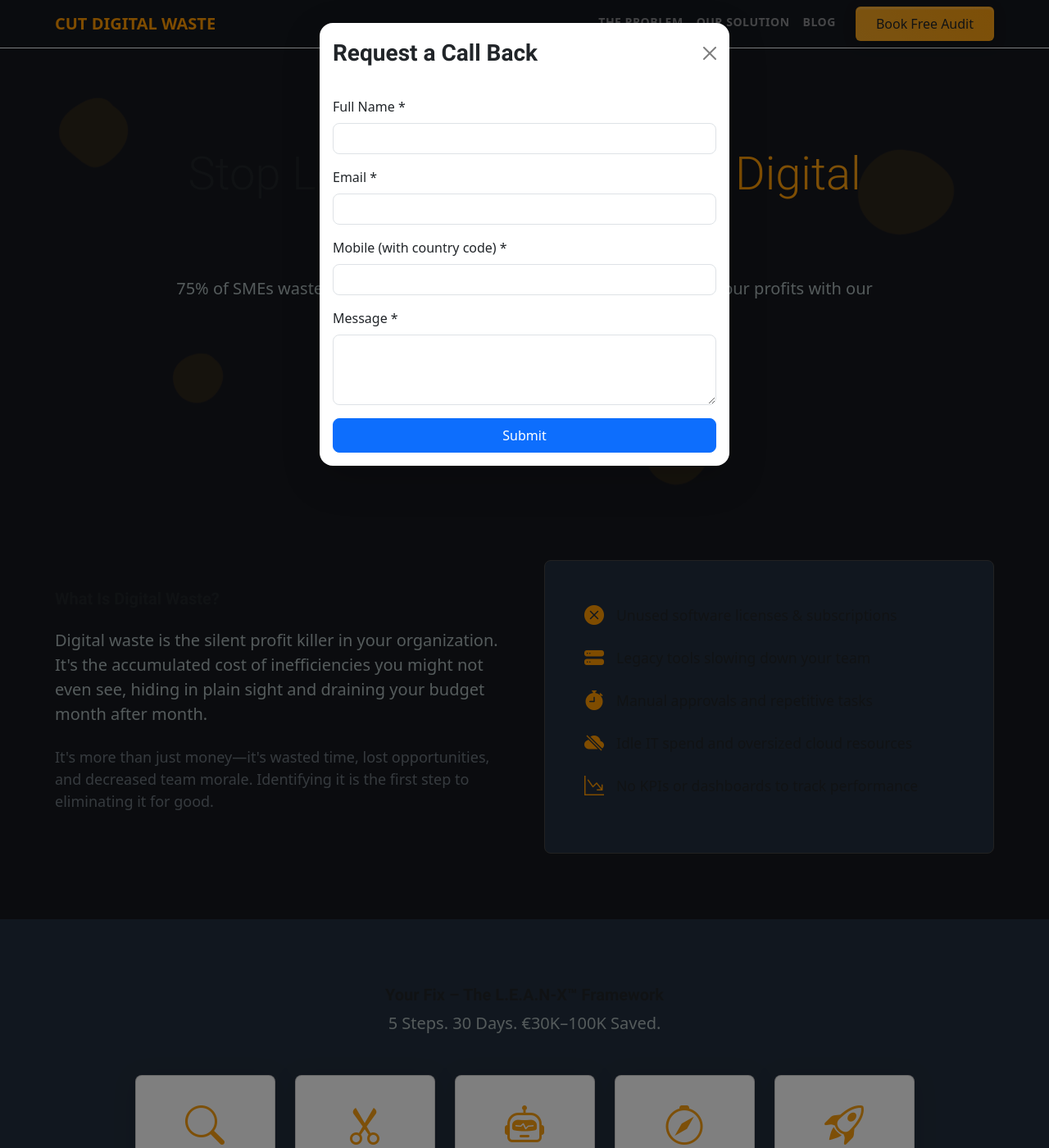
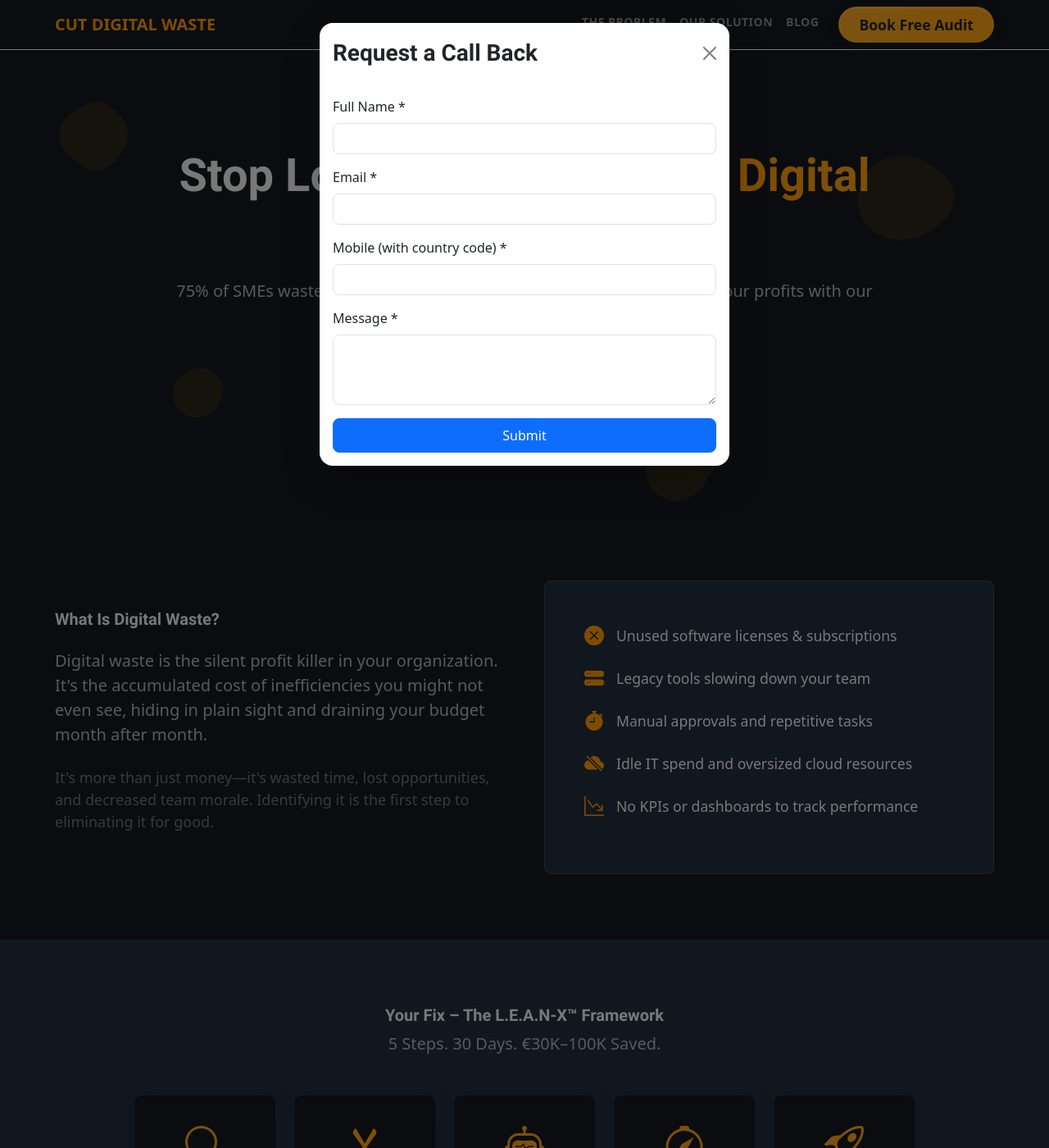
Before and after one commit to leanxmethod/cutdigitalwaste, a Jekyll site: the page built from index.html, in a window 1280 px wide and 1400 px high. Shown: the whole window at 82% size. Built offline with Jekyll 4.4.1, drawn with Linux system fonts in a browser that asks for light colours; some web fonts are replaced; the list of posts is cut into pages by our own code.

Commit message:
blog page fixed

```diff
--- a/css/main.scss
+++ b/css/main.scss
@@ -28,7 +28,7 @@
 body {
   font-family: "Poppins", sans-serif;
   background-color: var(--brand-dark) !important;
-  color: var(--brand-text-light);
+  color: var(--brand-text-light) !important;
 }
 
 /* --- Animated SVG Background --- */
@@ -84,9 +84,9 @@
 
 /* --- Glossy Button Style --- */
 .btn-glossy-orange {
-  padding: 1rem 2.5rem;
-  font-size: 1.1rem;
-  font-weight: 600;
+  padding: 1rem 2.5rem !important;
+  font-size: 1.1rem !important;
+  font-weight: 600 !important;
   color: var(--brand-dark);
   background-image: linear-gradient(
     45deg,
@@ -94,7 +94,7 @@
     var(--brand-orange)
   );
   border: none;
-  border-radius: 50px;
+  border-radius: 50px !important;
   transition: all 0.3s ease;
   box-shadow: 0 4px 15px rgba(0, 0, 0, 0.2),
     inset 0 2px 2px rgba(255, 255, 255, 0.2);
@@ -125,7 +125,7 @@
 }
 
 .display-4 {
-  font-weight: 700;
+  font-weight: 700 !important;
 }
 .display-4 .highlight {
   background: -webkit-linear-gradient(
@@ -167,7 +167,7 @@
   background-color: var(--brand-dark-secondary);
 }
 .framework-step {
-  background-color: var(--brand-dark);
+  background-color: var(--brand-dark) !important;
   transition: transform 0.3s ease, box-shadow 0.3s ease;
   border: 1px solid #444;
 }
@@ -190,8 +190,8 @@
 
 /* --- Blog Section Styling --- */
 .card-blog {
-  border: 1px solid #444;
-  background-color: var(--brand-dark-secondary);
+  border: 1px solid #444 !important;
+  background-color: var(--brand-dark-secondary) !important;
   transition: transform 0.3s ease, box-shadow 0.3s ease;
 }
 .card-blog:hover {
@@ -609,17 +609,6 @@
   font-size: 22px;
   font-weight: 900;
 }
-.footer {
-  padding: 3rem 0 0 0;
-  color: #ffffff;
-}
-.lower-footer {
-  background-color: #2b2b2b;
-}
-.copyright {
-  font-size: 16px;
-  color: #fff;
-}
 
 .footer-item {
   width: 100%;
@@ -629,30 +618,6 @@
   @media (max-width: 400px) {
     margin-left: 5px;
   }
-}
-.footer-item h4 {
-  font-size: 18px;
-
-  font-weight: 600;
-  @media (max-width: 400px) {
-    font-size: 13px;
-  }
-}
-.footer-nav {
-  list-style: none;
-  padding: 0;
-  margin: 0;
-}
-.footer-nav > li {
-  margin-bottom: 0.3rem !important;
-  font-size: 15px !important;
-  @media (max-width: 360px) {
-    font-size: 12px;
-  }
-}
-.footer-nav > li > a {
-  display: block;
-  color: #9b9b9b;
 }
 
 table {
@@ -670,11 +635,6 @@
 }
 
 .page-bg-header {
-  background-image: url("/images/header-bg-1.png");
-  background-repeat: no-repeat;
-  background-position: center;
-  background-size: cover; /* or 'contain' depending on the effect */
-  color: white; /* optional: for text contrast */
   padding: 96px 15px !important;
 }
 
```
Also changed, not shown: blog.html (+4 -4 lines), 4 other files.
